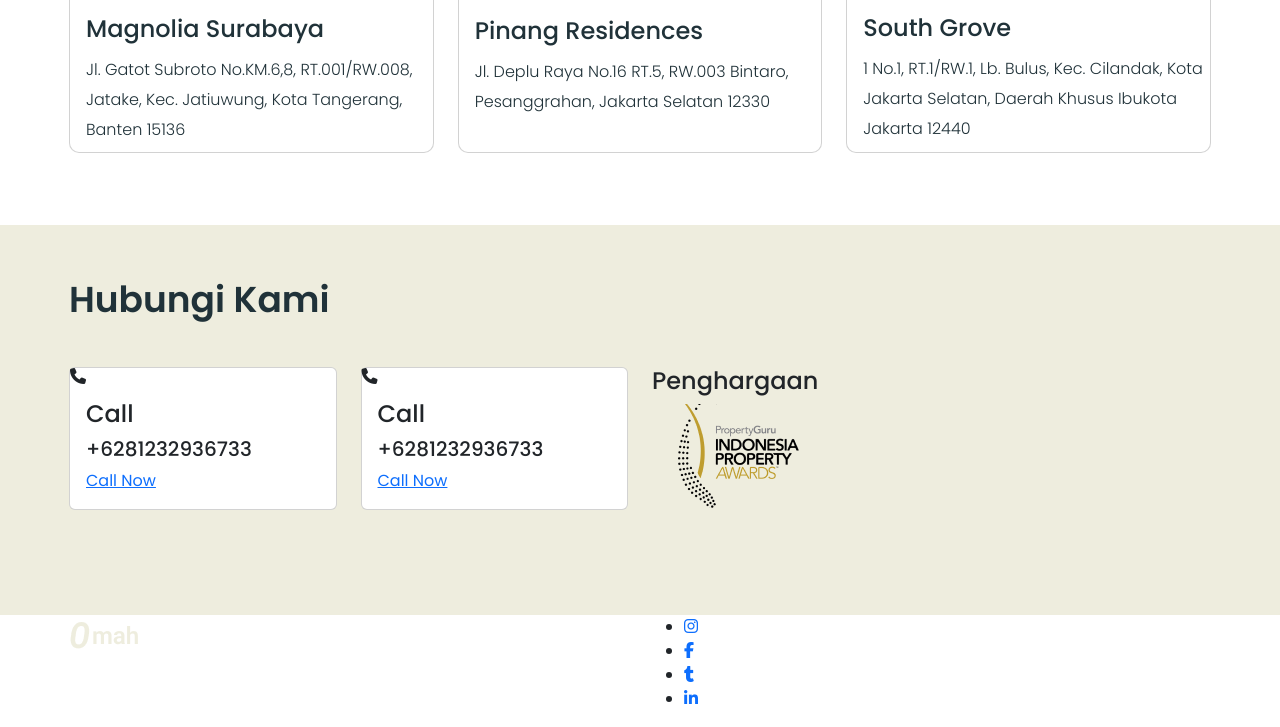
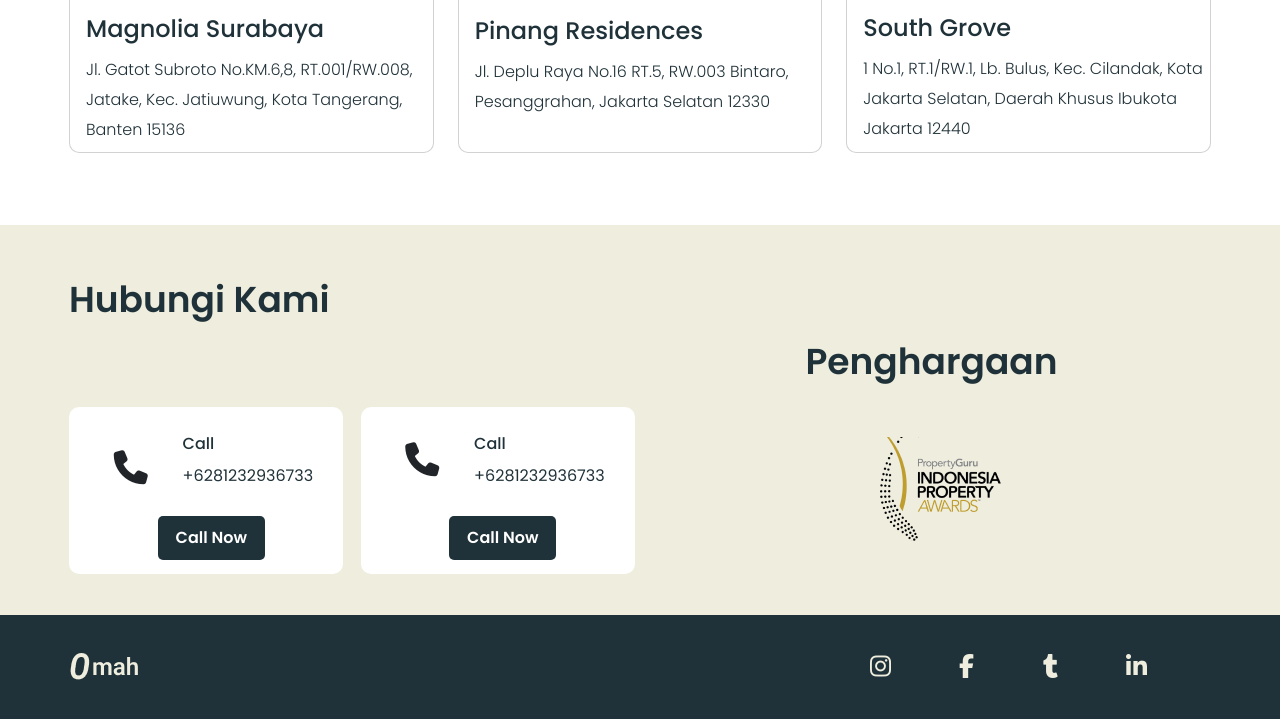
Before and after one commit to HMMasud35/OMAH, a plain HTML site: page index.html in a window 1280 px wide. Shown: the part 3003-3730 px from the top of the page. Drawn offline with nearby package versions, Linux system fonts and the light colour scheme.

Commit message:
complite

```diff
--- a/Css/style.css
+++ b/Css/style.css
@@ -118,7 +118,13 @@
     font-weight: 300;
     line-height: 24px;
     color: #203239;
-    background-color: #fff;
+    background-color: #ffffff;
+}
+
+.banner__text button:hover {
+    background-color: #8d8d8d;
+    color: #ffffff;
+    font-weight: 500;
 }
 
 #tahapan {
@@ -149,13 +155,12 @@
     height: 300px;
     border: none;
     padding: 20px 15px;
-    transition: .4s;
+    transition: .04s;
 }
 
 .tahapan__card:hover {
-    border: 1px solid #eeedde00;
-    box-shadow: 0px 2px 5px;
-    border-style: inset;
+    border: 1px solid #203239;
+    box-shadow: 0px 3px 3px;
 }
 
 .tahapan__card span {
@@ -274,6 +279,12 @@
     border: 1px solid #203239;
     border-radius: 10px;
     margin-right: 48px;
+    transition: .4s;
+}
+
+.kon__btn--1st:hover {
+    background-color: #203239;
+    color: #ffffff;
 }
 
 .kon__btn--1st i {
@@ -289,6 +300,13 @@
     background-color: #203239;
     padding: 13px 41px;
     border-radius: 10px;
+    transition: .4s;
+}
+
+.kon__btn--2nd:hover {
+    background-color: transparent;
+    border: 2px solid #203239;
+    color: #203239;
 }
 
 #auditor {
@@ -319,10 +337,18 @@
     margin-top: 64px;
 }
 
+.audi__contant:hover > :not(:hover) {
+    filter: grayscale(1);
+}
+
 .audi__card {
     height: 600px;
     border-radius: 10px;
     overflow: hidden;
+}
+
+.audi__card:hover {
+    box-shadow: 5px 5px 10px;
 }
 
 .audi__card h4 {
@@ -357,6 +383,106 @@
     color: #203239;
 }
 
-.hub__contant {
+.hub__contact {
+    margin-top: 72px;
+}
+
+.hub__call {
+    width: 274px;
+    height: 167px;
+    background-color: #FFFFFF;
+    border-radius: 10px;
+    display: flex;
+    justify-content: space-evenly;
+    gap: 5px;
+}
+
+.hub__phone--icon {
+    font-size: 34px;
+    margin-top: 36px;
+    margin-left: 15px;
+}
+
+.hub__card--text h4 {
+    font-size: 16px;
+    font-weight: 500;
+    line-height: 24px;
+    color: #203239;
+    margin-top: 25px;
+}
+
+.hub__card--text h5 {
+    font-size: 16px;
+    font-weight: 400;
+    line-height: 24px;
+    color: #203239;
+    margin-top: 8px;
+}
+
+.hub__card--text a {
+    font-size: 16px;
+    font-weight: 600;
+    line-height: 24px;
+    color: #FFFFFF;
+    text-decoration: none;
+    display: inline-block;
+    margin-top: 20px;
+    margin-left: -25px;
+    padding: 10px 18px;
+    border-radius: 5px;
+    background-color: #203239;
+}
+
+.hub__card--text a:hover {
+    background-color: #8d8d8d;
+}
+
+.hub__brand {
+    text-align: center;
+}
+
+.hub__brand h4 {
+    font-size: 36px;
+    font-weight: 600;
+    line-height: 54px;
+    color: #203239;
+}
+
+.hub__brand img {
     margin-top: 40px;
+    font-size: 36px;
+    font-weight: 600;
+    line-height: 54px;
+    color: #203239;
 }
+
+#footer {
+    width: 100%;
+    height: 104px;
+    background-color: #203239;
+}
+
+.footer_part {
+    width: 100%;
+    height: 104px;
+    display: flex;
+    justify-content: space-between;
+    align-items: center;
+}
+
+.footer__item ul {
+    margin: 0;
+    padding: 0;
+}
+
+.footer__item ul li {
+    display: inline-block;
+    margin-right: 64px;
+}
+
+.footer__item ul li a {
+    font-size: 24px;
+    font-weight: 500;
+    line-height: 34px;
+    color: #EEEDDE;
+}
--- a/index.html
+++ b/index.html
@@ -170,11 +170,13 @@
                         <h2>Hubungi Kami</h2>
                         <div class="row hub__contant">
                             <div class="col-lg-6">
-                                <div class="row">
+                                <div class="row hub__contact">
                                     <div class="col-lg-6">
-                                        <div class="card">
-                                            <i class="fa-solid fa-phone"></i>
-                                            <div class="card-body">
+                                        <div class="hub__call">
+                                            <div class="hub__phone--icon">
+                                                <i class="fa-solid fa-phone"></i>
+                                            </div>
+                                            <div class="hub__card--text">
                                                 <h4 class="card-title">Call</h4>
                                                 <h5 class="card-text">+6281232936733</h5>
                                                 <a href="">Call Now</a>
@@ -182,9 +184,9 @@
                                         </div>
                                     </div>
                                     <div class="col-lg-6">
-                                        <div class="card">
-                                            <i class="fa-solid fa-phone"></i>
-                                            <div class="card-body">
+                                        <div class="hub__call">
+                                            <i class="fa-solid fa-phone hub__phone--icon"></i>
+                                            <div class="hub__card--text">
                                                 <h4 class="card-title">Call</h4>
                                                 <h5 class="card-text">+6281232936733</h5>
                                                 <a href="">Call Now</a>
@@ -193,7 +195,7 @@
                                     </div>
                                 </div>
                             </div>
-                            <div class="col-lg-6">
+                            <div class="col-lg-6 hub__brand">
                                 <h4>Penghargaan</h4>
                                 <img src="./Image/image 8.png" alt="">
                             </div>
@@ -206,16 +208,16 @@
         <footer>
             <section id="footer">
                 <div class="container">
-                    <div class="row">
-                        <div class="col">
-                            <img src="./Image/Frame1.png" alt="">
+                    <div class="footer_part">
+                        <div class="footer__img">
+                            <img src="./Image/Frame1.png" alt="Frame1.png">
                         </div>
-                        <div class="col">
+                        <div class="footer__item">
                             <ul>
-                                <li><a href="#"><i class="fa-brands fa-instagram"></i></a></li>
-                                <li><a href="#"><i class="fa-brands fa-facebook-f"></i></a></li>
-                                <li><a href="#"><i class="fa-brands fa-tumblr"></i></a></li>
-                                <li><a href="#"><i class="fa-brands fa-linkedin-in"></i></a></li>
+                                <li><a href="#"><i class="fa-brands fa-instagram fa-bounce"></i></a></li>
+                                <li><a href="#"><i class="fa-brands fa-facebook-f fa-bounce"></i></a></li>
+                                <li><a href="#"><i class="fa-brands fa-tumblr fa-bounce"></i></a></li>
+                                <li><a href="#"><i class="fa-brands fa-linkedin-in fa-bounce"></i></a></li>
                             </ul>
                         </div>
                     </div>
```
